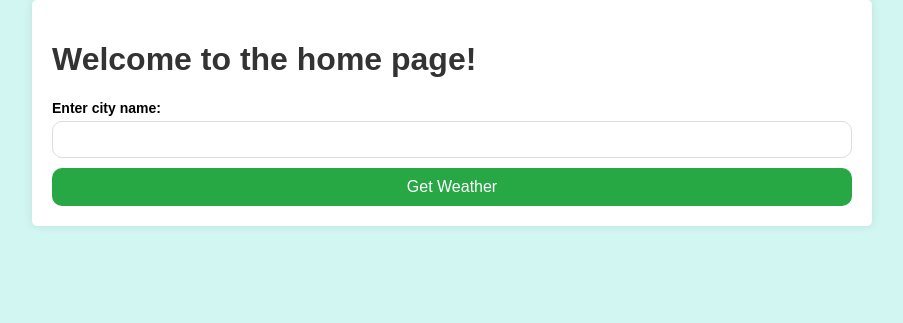
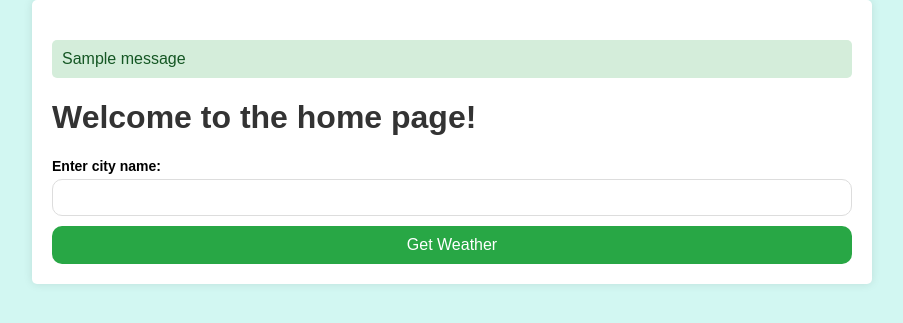
Before and after one commit to andrewmagalyas/Step_Project_Web, a Django app: page / in a window 1280 px wide. Shown: the part 48-371 px from the top of the page, without its empty margins (188-1091 px from the left). Run offline with Django 5.2, Linux system fonts and the light colour scheme; one stand-in notice (Sample message) is shown.

Commit message:
Messages

```diff
--- a/weather_forecast/forecast/static/css/styles.css
+++ b/weather_forecast/forecast/static/css/styles.css
@@ -91,3 +91,33 @@ label {
     font-size: 14px;
     margin-right: 5px;
 }
+
+.messages {
+    margin: 20px 0;
+}
+
+.alert {
+    padding: 10px;
+    border-radius: 5px;
+    margin-bottom: 10px;
+}
+
+.alert-success {
+    background-color: #d4edda;
+    color: #155724;
+}
+
+.alert-error {
+    background-color: #f8d7da;
+    color: #721c24;
+}
+
+.alert-info {
+    background-color: #d1ecf1;
+    color: #0c5460;
+}
+
+.alert-warning {
+    background-color: #fff3cd;
+    color: #856404;
+}
--- a/weather_forecast/forecast/templates/home.html
+++ b/weather_forecast/forecast/templates/home.html
@@ -27,6 +27,16 @@
     </header>
 
     <div class="content">
+        {% if messages %}
+            <div class="messages">
+                {% for message in messages %}
+                    <div class="alert alert-{{ message.tags }}">
+                        {{ message }}
+                    </div>
+                {% endfor %}
+            </div>
+        {% endif %}
+
         <h1>Welcome to the home page!</h1>
 
         <form method="post">
--- a/weather_forecast/forecast/views.py
+++ b/weather_forecast/forecast/views.py
@@ -4,6 +4,7 @@ from .forms import UserRegisterForm
 from .forms import ProfileForm
 from .models import SearchHistory
 from .models import Profile
+from django.contrib import messages
 from django.contrib.auth.decorators import login_required
 from dotenv import load_dotenv
 import os
@@ -17,6 +18,7 @@ def register (request):
         form = UserRegisterForm(request.POST)
         if form.is_valid():
             form.save()
+            messages.success(request, 'Form submitted successfully!')
             return redirect('login')
     else:
         form = UserRegisterForm()
@@ -31,13 +33,15 @@ def home(request):
         response = requests.get(url)
         if response.status_code == 200:
             data = response.json()
-            # print(data)
             weather = {
                 'city': city,
                 'temperature': data['main']['temp'],
                 'description': data['weather'][0]['description'],
                 'humidity': data['main']['humidity']
             }
+            messages.success(request, 'Weather information retrieved successfully.')
+        else:
+            messages.error(request, 'No weather information found for the given city.')
             if request.user.is_authenticated:
                 SearchHistory.objects.create(
                     user=request.user,
```
Also changed, not shown: weather_forecast/forecast/templates/register.html (+9 -0 lines), weather_forecast/db.sqlite3.
